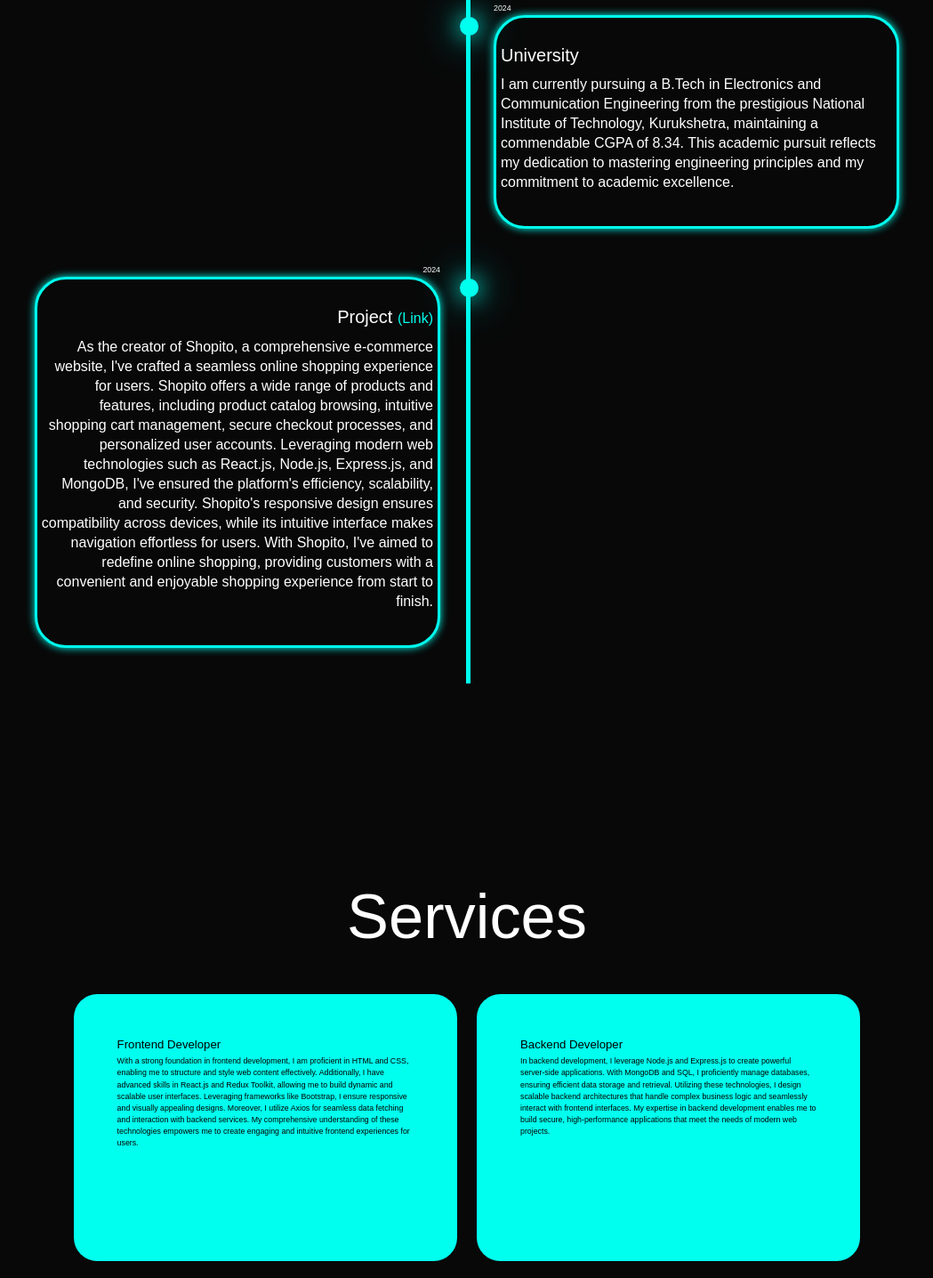
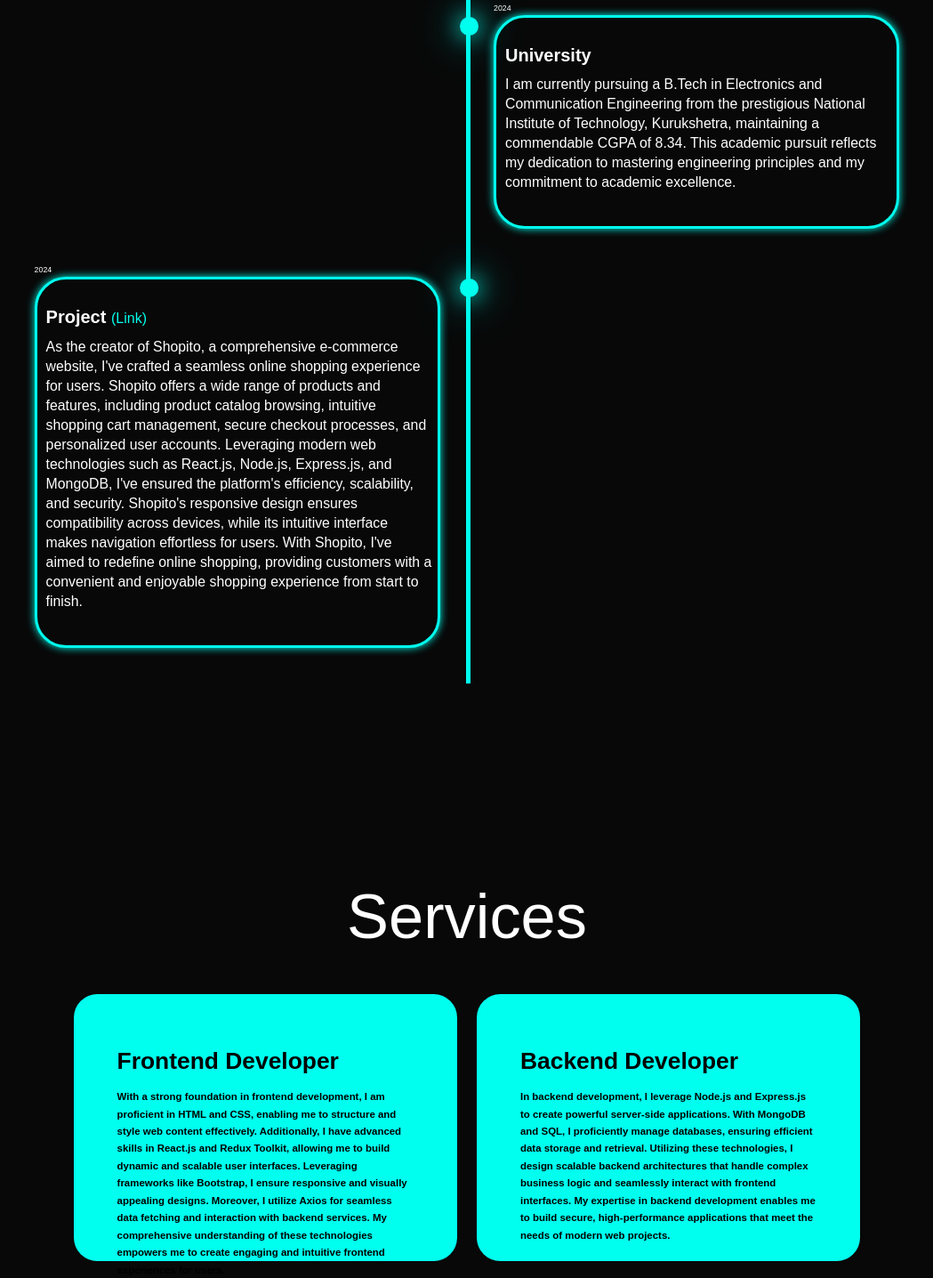
Before and after one commit to wasimAkram8529/Portfolio, a plain HTML site: page index.html in a window 1280 px wide. Shown: the part 1329-2765 px from the top of the page at 89% size, without its empty margins (115-1164 px from the left). Drawn offline with nearby package versions, Linux system fonts and the light colour scheme.

Commit message:
Services text size change

```diff
--- a/style.css
+++ b/style.css
@@ -124,7 +124,7 @@ span {
 }
 
 .home-img {
-  width: 50%;
+  width: 70%;
 }
 .home-img img {
   position: relative;
@@ -335,7 +335,7 @@ span {
 
 .timeline-item:nth-child(odd) {
   padding-right: calc(50% + 30px);
-  text-align: right;
+  text-align: left;
 }
 
 .timeline-item:nth-child(even) {
@@ -380,13 +380,16 @@ span {
   color: white;
   margin: 0 0 10px;
   font-weight: 500;
+  font-weight: bold;
+  padding-left: 5px;
 }
 
 .timeline-content p {
   color: white;
-  font-size: 16px;
-  font-weight: 300;
+  font-size: 1.8rem;
+  font-weight: 500;
   line-height: 22px;
+  padding-left: 5px;
 }
 
 .timeline-content a {
@@ -454,14 +457,14 @@ span {
   padding: 5rem 5rem;
 }
 
-.service-info h4 {
+.services-info h4 {
   font-size: 3rem;
   font-weight: 800;
   line-height: 2;
 }
 
-.service-info p {
-  font-size: 1.6rem;
+.services-info p {
+  font-size: 1.3rem;
   font-weight: 600;
   max-height: 100px;
   line-height: 1.7;
```
